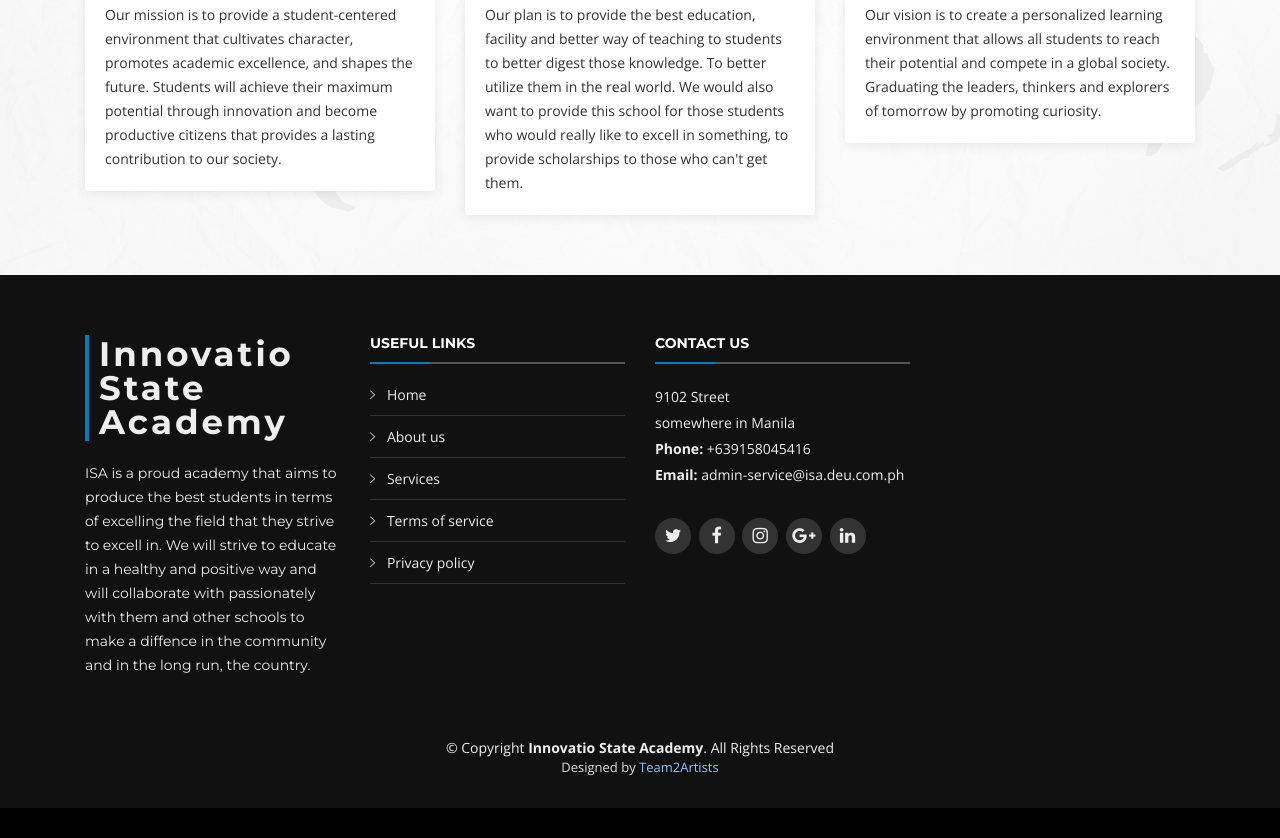
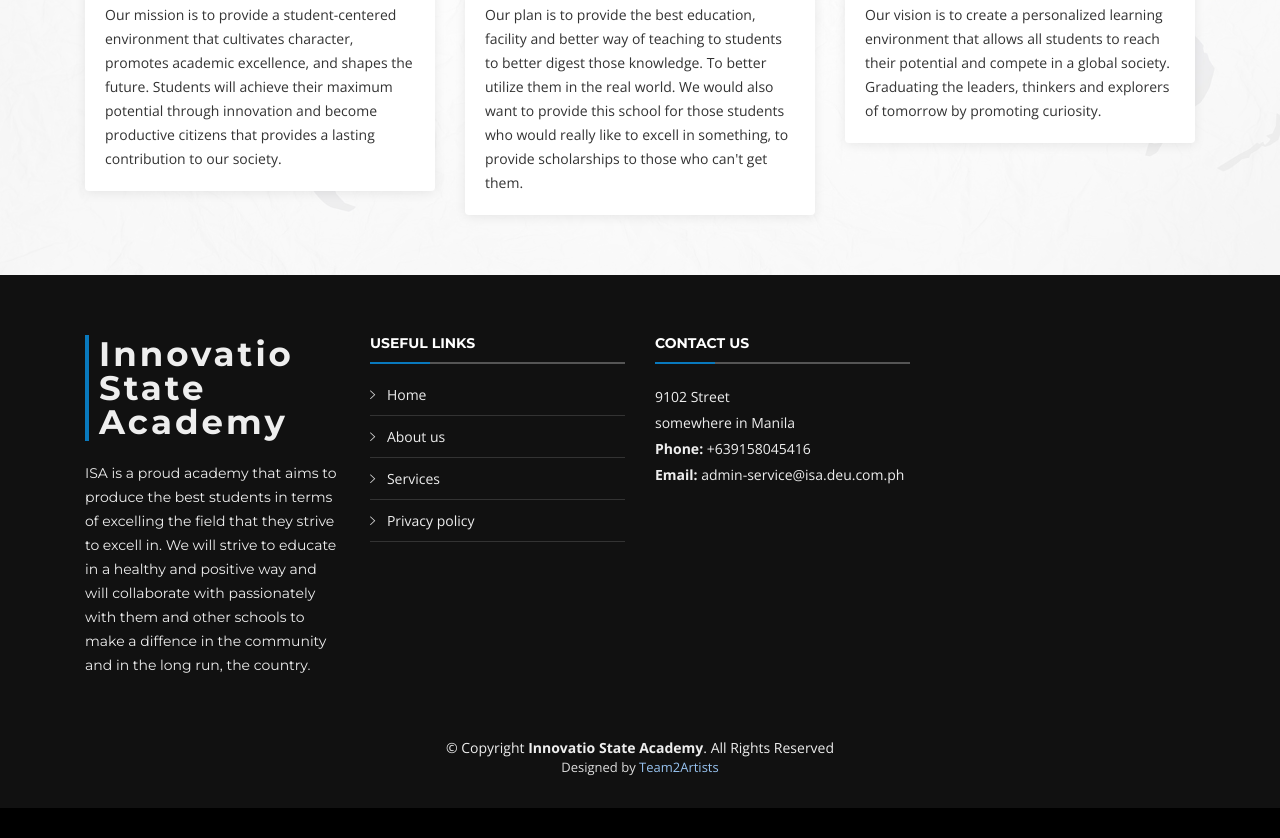
Before and after one commit to theredhood427/frontpage-Aim, a plain HTML site: page index.html in a window 1280 px wide. Shown: the part 1695-2533 px from the top of the page. Drawn offline with nearby package versions, Linux system fonts and the light colour scheme; files whose address does not match are found by name.

Commit message:
removed some icons

```diff
--- a/index.html
+++ b/index.html
@@ -245,7 +245,6 @@
               <li><i class="ion-ios-arrow-right"></i> <a href="#">Home</a></li>
               <li><i class="ion-ios-arrow-right"></i> <a href="#">About us</a></li>
               <li><i class="ion-ios-arrow-right"></i> <a href="#">Services</a></li>
-              <li><i class="ion-ios-arrow-right"></i> <a href="#">Terms of service</a></li>
               <li><i class="ion-ios-arrow-right"></i> <a href="#">Privacy policy</a></li>
             </ul>
           </div>
@@ -258,15 +257,6 @@
               <strong>Phone:</strong> +639158045416<br>
               <strong>Email:</strong> admin-service@isa.deu.com.ph<br>
             </p>
-
-            <div class="social-links">
-              <a href="#" class="twitter"><i class="fa fa-twitter"></i></a>
-              <a href="#" class="facebook"><i class="fa fa-facebook"></i></a>
-              <a href="#" class="instagram"><i class="fa fa-instagram"></i></a>
-              <a href="#" class="google-plus"><i class="fa fa-google-plus"></i></a>
-              <a href="#" class="linkedin"><i class="fa fa-linkedin"></i></a>
-            </div>
-
           </div>
 
     <div class="container">
```
